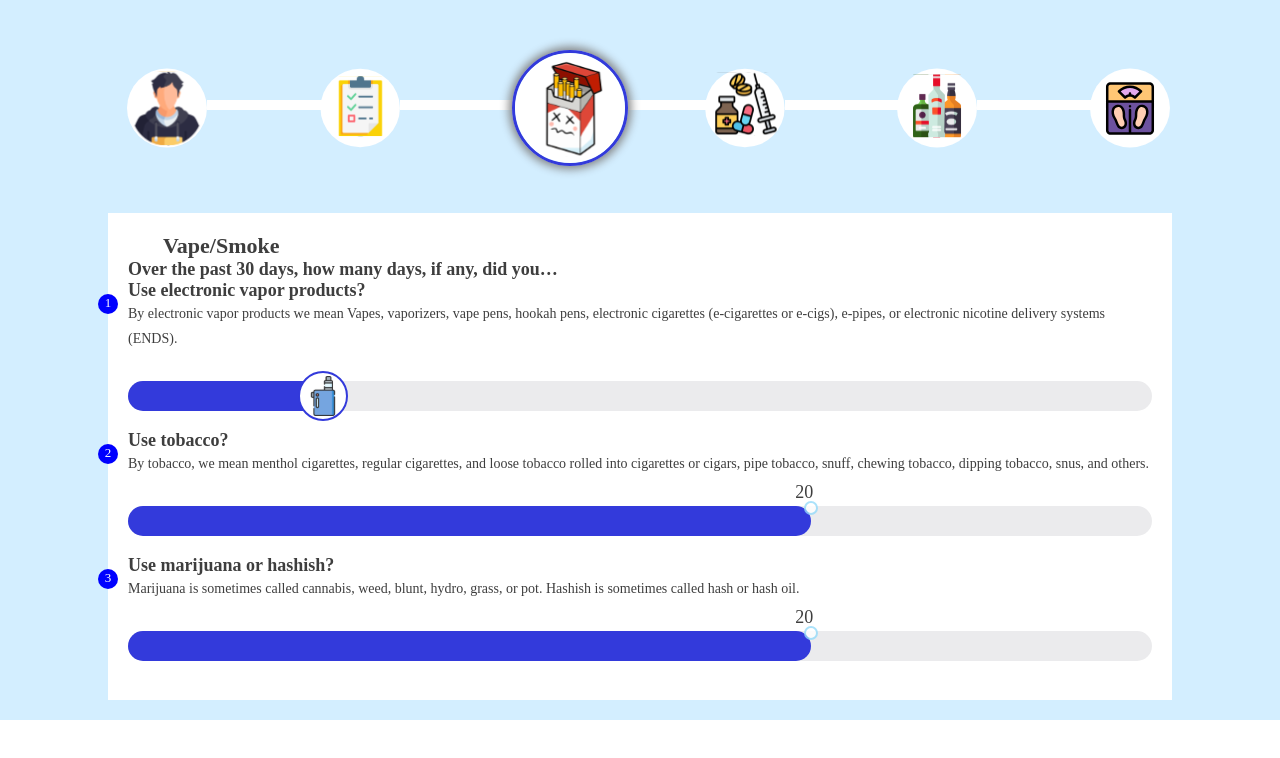
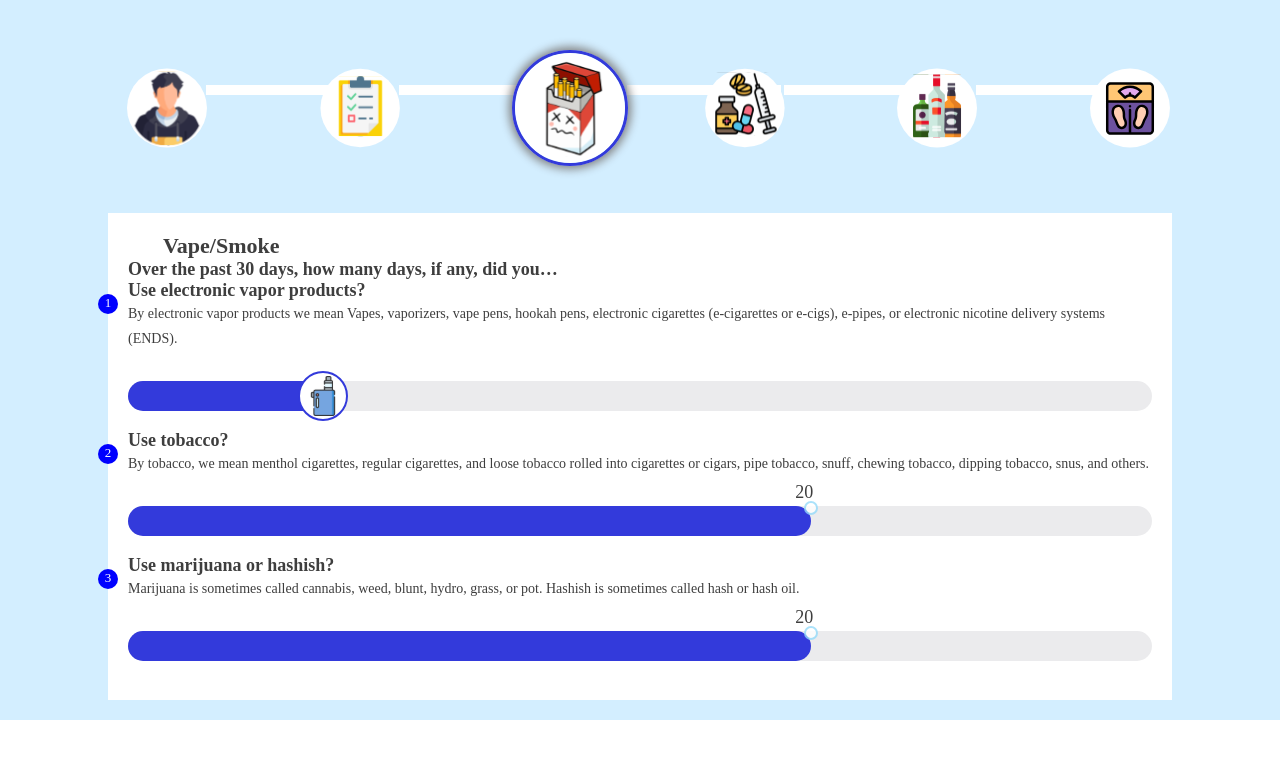
Before and after one commit to AshmiyaV/youth-gps, a React (Create React App) app: page /vape in a window 1280 px wide. Shown: the top 758 px of the page. Built offline with nearby package versions, Linux system fonts and the light colour scheme; a web font is replaced by a local one.

Commit message:
Progress Bar changes

```diff
--- a/src/pages/ProgressBar.jsx
+++ b/src/pages/ProgressBar.jsx
@@ -8,7 +8,7 @@ import DrugsIcon from '../resources/drugsIcon.svg';
 import Alcohol from '../resources/alcohol.svg';
 import BAC from '../resources/bac.svg';
 
-const ProgressBar = () => {
+const ProgressBar = (props) => {
     const sections = [
         {
             title:"basic_info",
@@ -35,7 +35,7 @@ const ProgressBar = () => {
             img: BAC,
         }
     ];
-    const selected = "vape";
+    const selected = props.selected ? props.selected : "vape";
         return (
             <>
                 {/* <div className='progressBar' style={{display: 'flex', alignItems: 'center', margin: '40px 0 0 20px'}}> */}
@@ -107,9 +107,9 @@ width: 20%;
   width: 80%;
   height: 10px;
   background-color: white;
-  top: 50px;
-  /* bottom: 0;
-  margin-left: -3px; */
+  top: 35px;
+  /* bottom: 0; */
+  margin-left: -1px;
   z-index: -1;
 }
 /* span{
```
